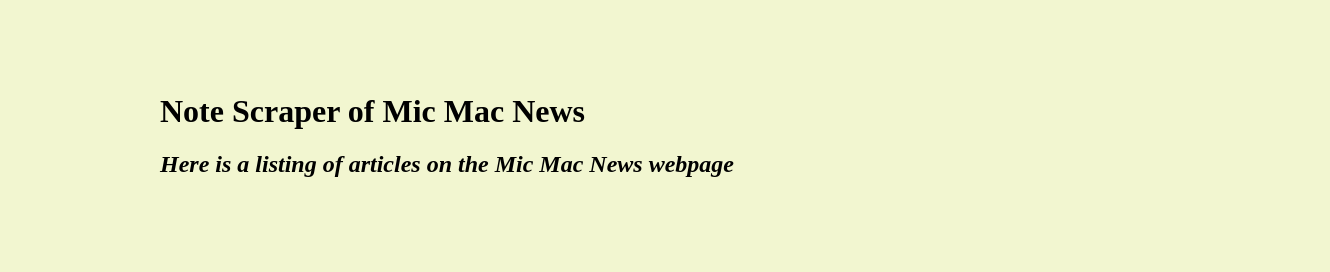
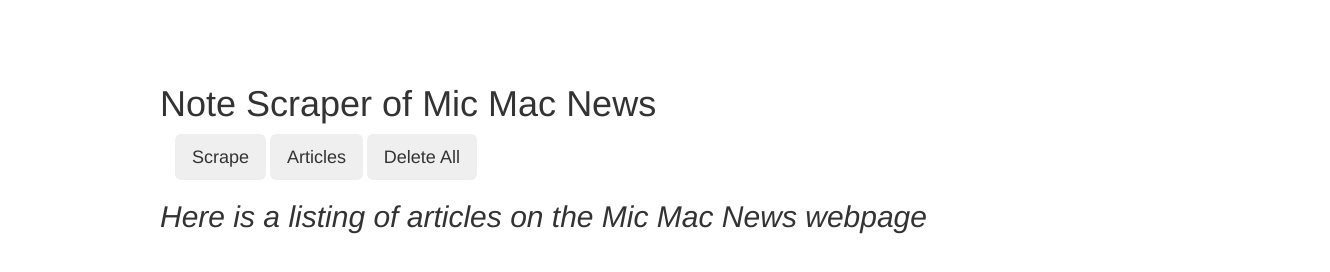
Before and after one commit to LisaMichael/mongoLab, a website: page public/index.html in a window 1280 px wide. Shown: the whole page, 1330 px wide, since content can reach past the window. Drawn offline with nearby package versions, Linux system fonts and the light colour scheme; no server answers.

Commit message:
adding buttons index.html

```diff
--- a/public/index.html
+++ b/public/index.html
@@ -2,50 +2,71 @@
 
 <!DOCTYPE html>
 <html lang="en-us">
+
 <head>
   <meta charset="UTF-8">
   <title>Scraping With Mongoose</title>
   <style>
-      body { background-color: #F2F6D0 }
+    body {
+      background-color: #F2F6D0
+    }
+
     #wrapper {
       width: 960px;
       margin-left: auto;
       margin-right: auto;
       padding-top: 5%;
     }
+
     #articles {
       display: inline-block;
       overflow: auto;
       width: 60%;
       height: 700px;
     }
+
     #notes {
       float: right;
       width: 30%;
     }
-      textarea, input {
+
+    textarea,
+    input {
       display: block;
       width: 100%;
       background-color: #FCF5C7;
     }
+
     input {
       height: 36px;
       font-size: 24px;
     }
+
     textarea {
       height: 200px;
       font-size: 18px;
     }
   </style>
 </head>
+
 <body>
   <div id="wrapper">
     <h1>Note Scraper of Mic Mac News</h1>
+    <div class="container">
+    <button class="btn btn-ghost-primary btn-lg" type="submit" id="btn-scrape">Scrape</button>
+    <button class="btn btn-ghost-primary btn-lg" type="submit" id="btn-Articles">Articles</button>
+    <button class="btn btn-ghost-primary btn-lg" type="submit" id="btn-delete">Delete All</button>
+  </div>
     <h2><i>Here is a listing of articles on the Mic Mac News webpage</i></h2>
+
     <div id="articles"></div>
     <div id="notes"></div>
   </div>
+  <!-- Latest compiled and minified CSS -->
+  <link rel="stylesheet" href="https://maxcdn.bootstrapcdn.com/bootstrap/3.3.7/css/bootstrap.min.css"
+    integrity="sha384-BVYiiSIFeK1dGmJRAkycuHAHRg32OmUcww7on3RYdg4Va+PmSTsz/K68vbdEjh4u" crossorigin="anonymous">
   <script src="https://cdnjs.cloudflare.com/ajax/libs/jquery/3.2.1/jquery.min.js"></script>
   <script src="app.js"></script>
 </body>
+
 </html>
```
Lines whose indentation alone changed are shown as unchanged.
